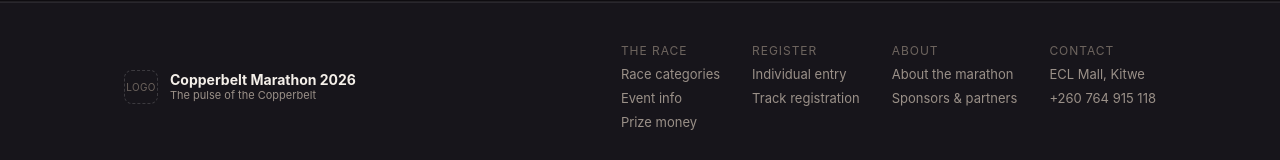
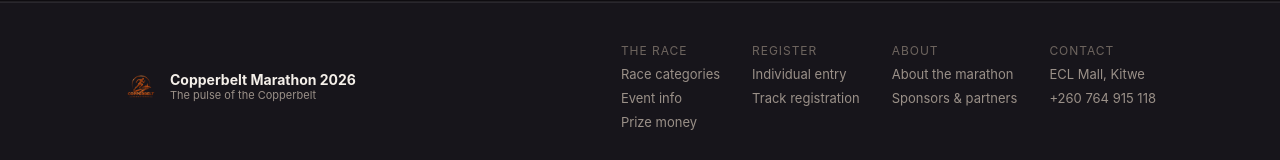
Before and after one commit to patiwadannymhango/copperbelt-marathon-site, a React (Vite) app: page / in a window 1280 px wide. Shown: the part 2290-2450 px from the top of the page. Built offline with nearby package versions, Linux system fonts and the light colour scheme; no server answers.

Commit message:
Splash Loader Feature

```diff
--- a/src/App.css
+++ b/src/App.css
@@ -71,14 +71,7 @@ main {
   height: 34px;
   width: 34px;
   border-radius: 8px;
-  border: 1.5px dashed var(--line-strong);
-  display: flex;
-  align-items: center;
-  justify-content: center;
-  font-size: 10px;
-  color: var(--muted-2);
-  text-transform: uppercase;
-  letter-spacing: 0.04em;
+  object-fit: contain;
   flex-shrink: 0;
 }
 
@@ -1793,14 +1786,7 @@ textarea {
   width: 48px;
   height: 48px;
   border-radius: 10px;
-  border: 1.5px dashed var(--line-strong);
-  display: flex;
-  align-items: center;
-  justify-content: center;
-  font-size: 11px;
-  color: var(--muted-2);
-  text-transform: uppercase;
-  letter-spacing: 0.04em;
+  object-fit: contain;
 }
 
 .splash-title {
--- a/src/components/Layout.tsx
+++ b/src/components/Layout.tsx
@@ -34,6 +34,7 @@ export default function Layout() {
       <header className="site-header">
         <div className="site-header-inner">
           <Link to="/" className="brand">
+            <img src="/favicon.svg" alt="" className="brand-badge" aria-hidden="true" />
             <span className="brand-title-lg">{EVENT.title}</span>
           </Link>
           <nav className="site-nav">
@@ -54,7 +55,7 @@ export default function Layout() {
         <div className="site-footer-inner">
           <div className="footer-top">
             <div className="footer-brand">
-              <span className="brand-badge" aria-hidden="true">Logo</span>
+              <img src="/favicon.svg" alt="" className="brand-badge" aria-hidden="true" />
               <div>
                 <div className="brand-title">{EVENT.title}</div>
                 <div className="brand-org">{EVENT.tagline}</div>
--- a/src/components/SplashLoader.tsx
+++ b/src/components/SplashLoader.tsx
@@ -3,7 +3,7 @@ import { EVENT } from '../data/event';
 export default function SplashLoader() {
   return (
     <div className="splash">
-      <div className="splash-badge" aria-hidden="true">Logo</div>
+      <img src="/favicon.svg" alt="" className="splash-badge" aria-hidden="true" />
       <div className="splash-title">{EVENT.title}</div>
       <div className="splash-spinner" role="status" aria-label="Loading" />
     </div>
```
